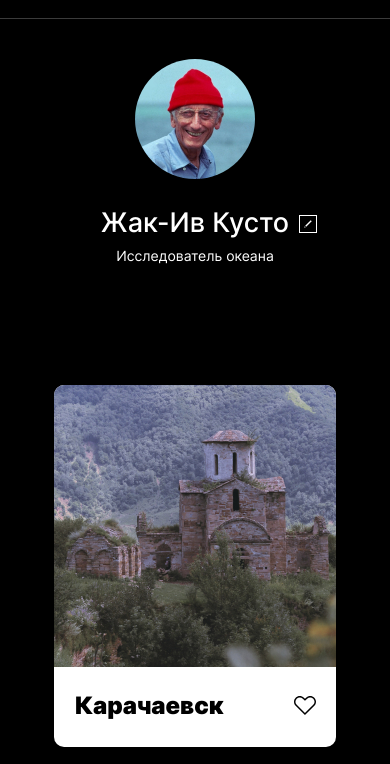
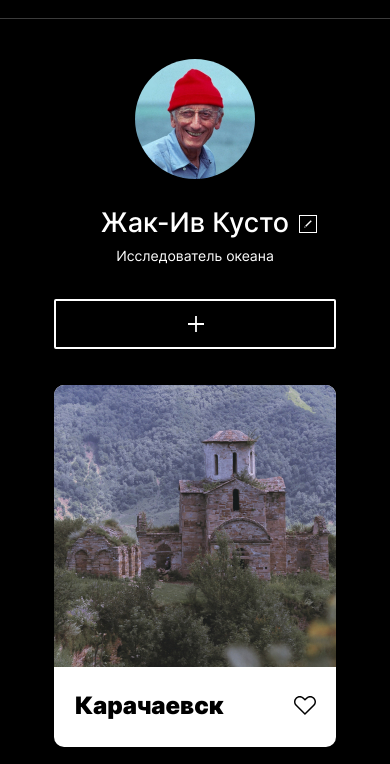
Before and after one commit to FaRiT2504/mesto-project, a plain HTML site: page index.html in a window 390 px wide. Shown: the part 55-819 px from the top of the page. Drawn offline with Linux system fonts and the light colour scheme; files whose address does not match are found by name.

Commit message:
09.02.2023(5)

```diff
--- a/block/profile/__button/_add/profile__button_add.css
+++ b/block/profile/__button/_add/profile__button_add.css
@@ -6,7 +6,7 @@
   justify-self: end;
   grid-area: profile__button_add;
 
-  background-image: url('../../../image/Add Button.svg');
+  background-image: url('/../../../image/Add Button.svg');
 }
 
 .profile__button_add:hover {
@@ -17,6 +17,6 @@
   .profile__button_add {
     max-width: 282px;
     justify-self: center;
-    background-image: url('../../../image/Add Button(320).svg');
+    background-image: url('/../../../image/Add Button(320).svg');
   }
 }
```
